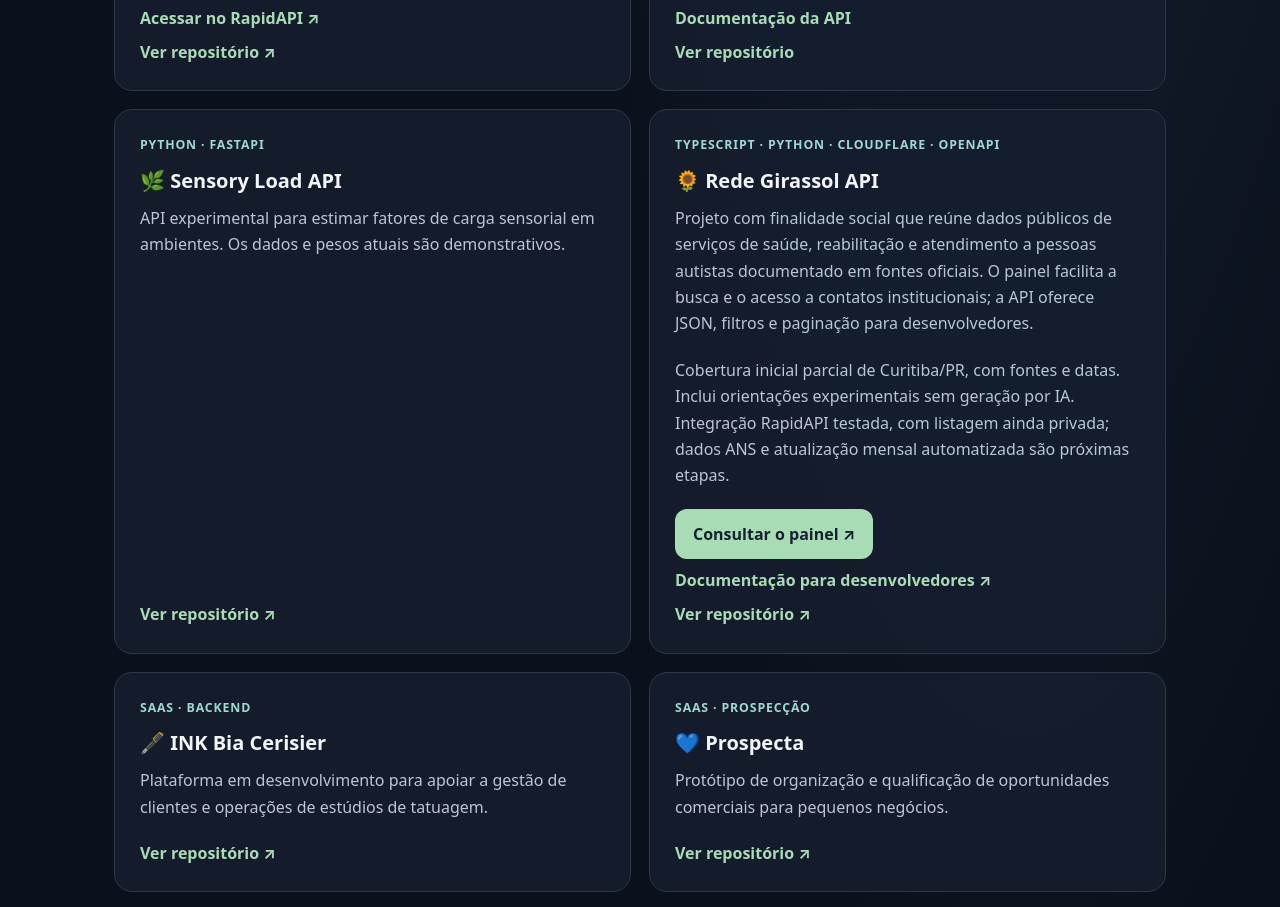
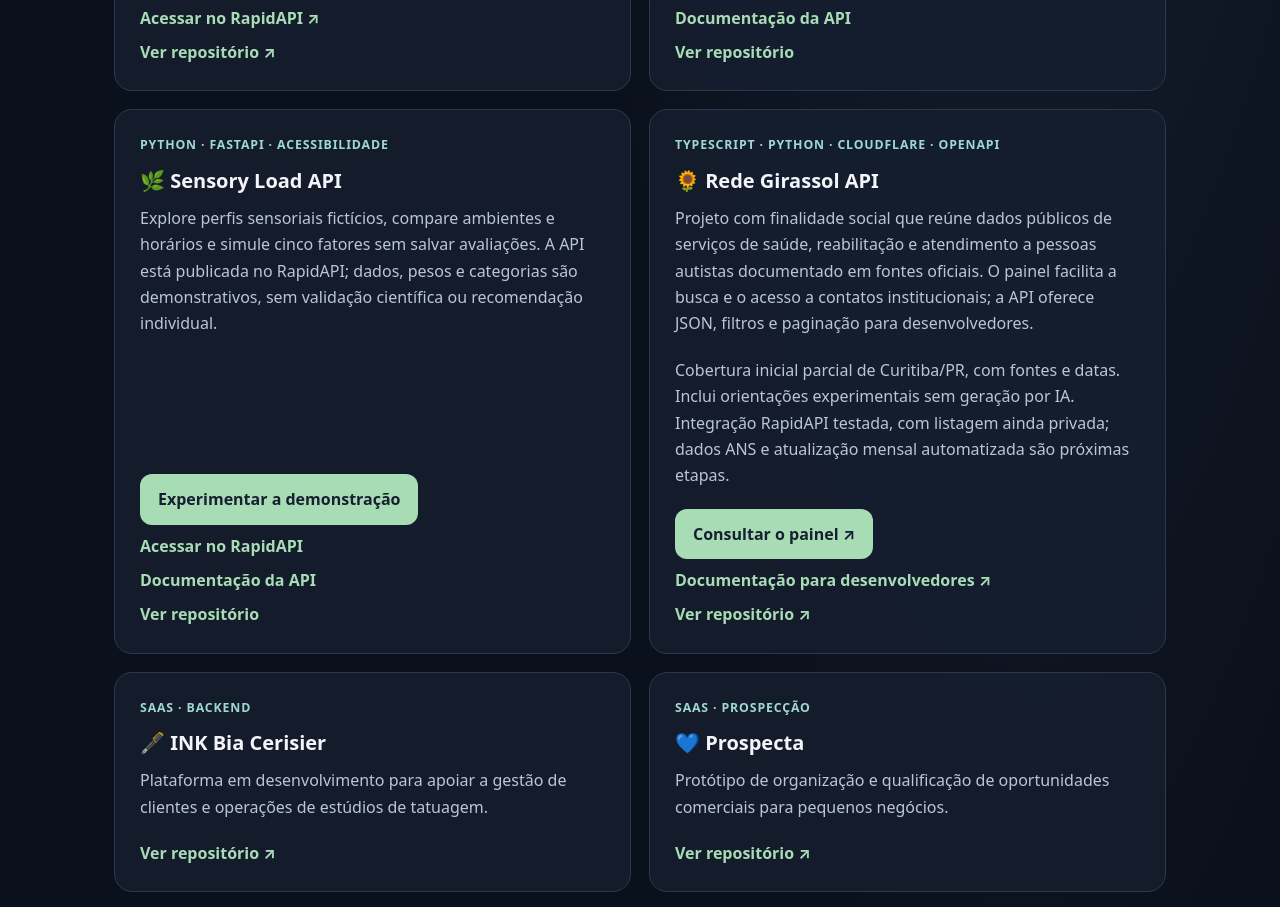
Before and after one commit to rafaelrmayer/rafaelrmayer.github.io, a plain HTML site: page index.html in a window 1280 px wide. Shown: the part 3572-4479 px from the top of the page. Drawn offline with Linux system fonts and the light colour scheme.

Commit message:
Divulgar Sensory Load publicada no RapidAPI

```diff
--- a/index.html
+++ b/index.html
@@ -54,7 +54,7 @@
   <a class="link" href="https://nonverbal-api.onrender.com/docs">Documentação da API</a>
   <a class="link" href="https://github.com/rafaelrmayer/nonverbal-api">Ver repositório</a>
 </article>
-<article class="card"><span class="tag">Python · FastAPI</span><h3>🌿 Sensory Load API</h3><p>API experimental para estimar fatores de carga sensorial em ambientes. Os dados e pesos atuais são demonstrativos.</p><a class="link" href="https://github.com/rafaelrmayer/sensory-load-api">Ver repositório ↗</a></article>
+<article class="card" id="sensory-load-api"><span class="tag">Python · FastAPI · Acessibilidade</span><h3>🌿 Sensory Load API</h3><p>Explore perfis sensoriais fictícios, compare ambientes e horários e simule cinco fatores sem salvar avaliações. A API está publicada no RapidAPI; dados, pesos e categorias são demonstrativos, sem validação científica ou recomendação individual.</p><a class="button" href="https://sensory-load-api.onrender.com/">Experimentar a demonstração</a><a class="link" href="https://rapidapi.com/RafaelMayer/api/sensory-load-api">Acessar no RapidAPI</a><a class="link" href="https://sensory-load-api.onrender.com/docs">Documentação da API</a><a class="link" href="https://github.com/rafaelrmayer/sensory-load-api">Ver repositório</a></article>
 <article class="card" id="rede-girassol">
   <span class="tag">TypeScript · Python · Cloudflare · OpenAPI</span>
   <h3>🌻 Rede Girassol API</h3>
```
Also changed, not shown: 1 other file.
